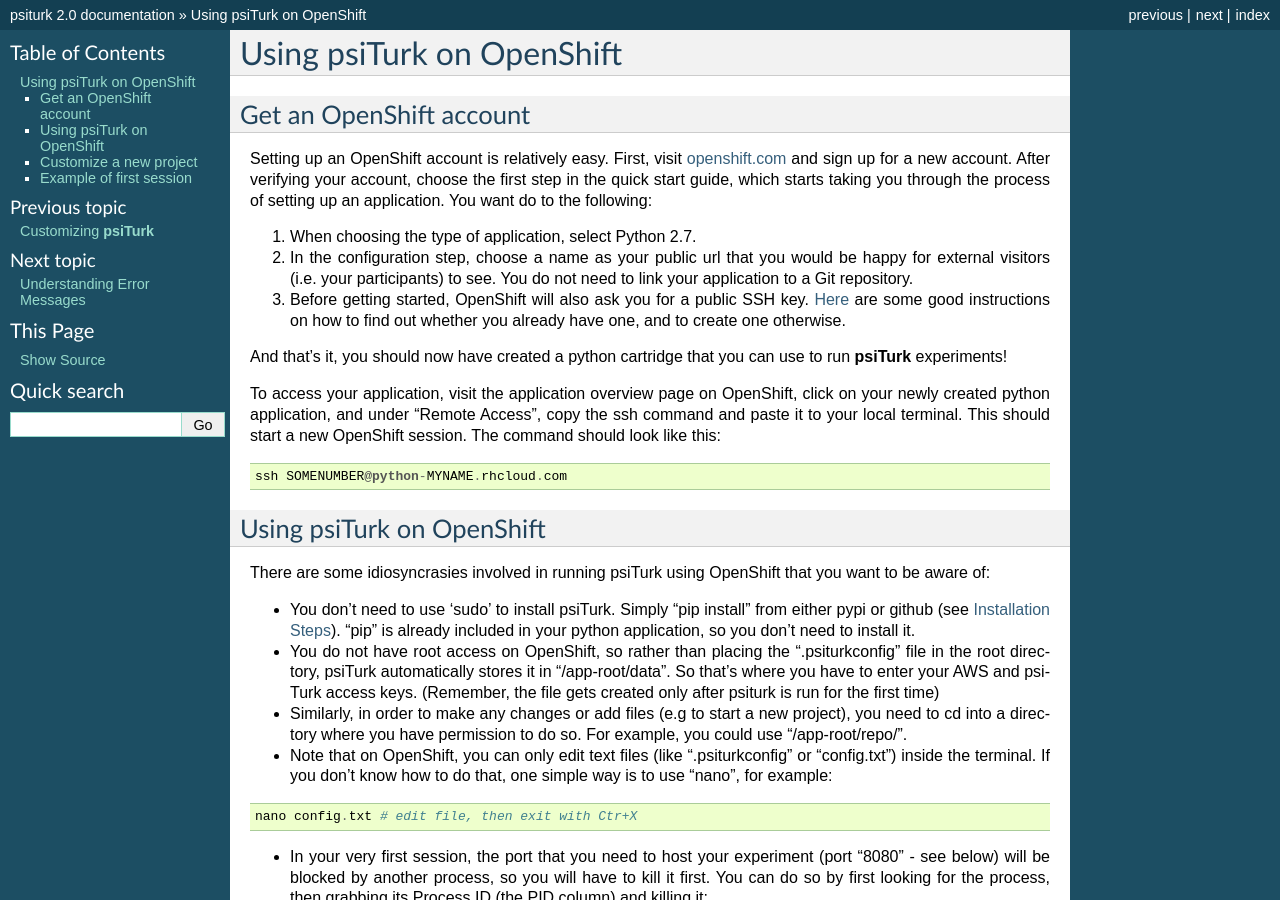
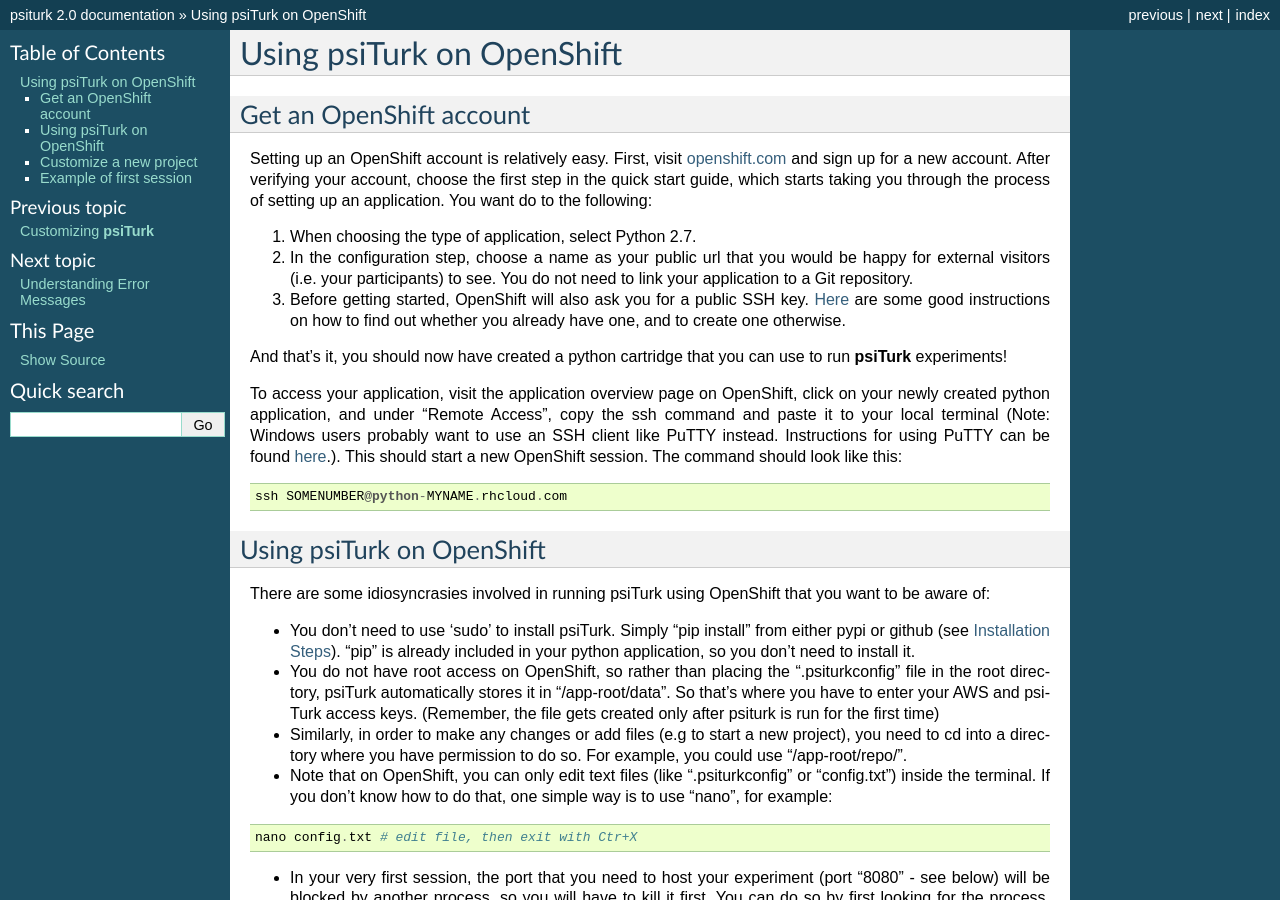
Before and after one commit to NYUCCL/psiTurk, a Sphinx documentation site: the page built from doc/openshift.rst, in a window 1280 px wide and 900 px high. Built offline with Sphinx 7.4.7, drawn with Linux system fonts in a browser that asks for light colours; formulas are drawn with MathJax 3; pages that are not in the unit, such as notebooks, are missing from menus.

Commit message:
Add note on ssh on windows to open shift docs

```diff
--- a/doc/openshift.rst
+++ b/doc/openshift.rst
@@ -14,7 +14,7 @@
 
 And that's it, you should now have created a python cartridge that you can use to run **psiTurk** experiments!
 
-To access your application, visit the application overview page on OpenShift, click on your newly created python application, and under "Remote Access", copy the ssh command and paste it to your local terminal. This should start a new OpenShift session. The command should look like this:
+To access your application, visit the application overview page on OpenShift, click on your newly created python application, and under "Remote Access", copy the ssh command and paste it to your local terminal (Note: Windows users probably want to use an SSH client like PuTTY instead. Instructions for using PuTTY can be found `here <https://www.openshift.com/developers/install-and-setup-putty-ssh-client-for-windows>`__.). This should start a new OpenShift session. The command should look like this:
 
 
 ::
```
